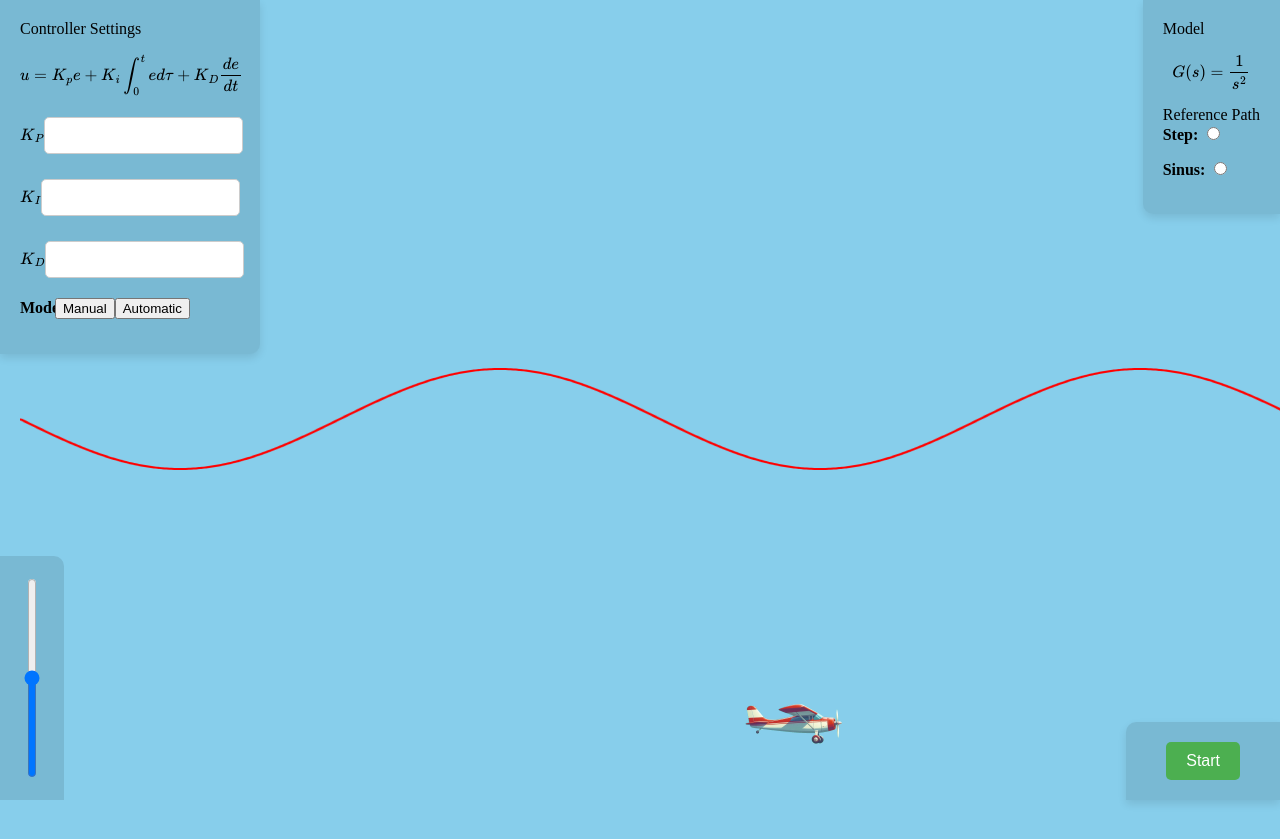
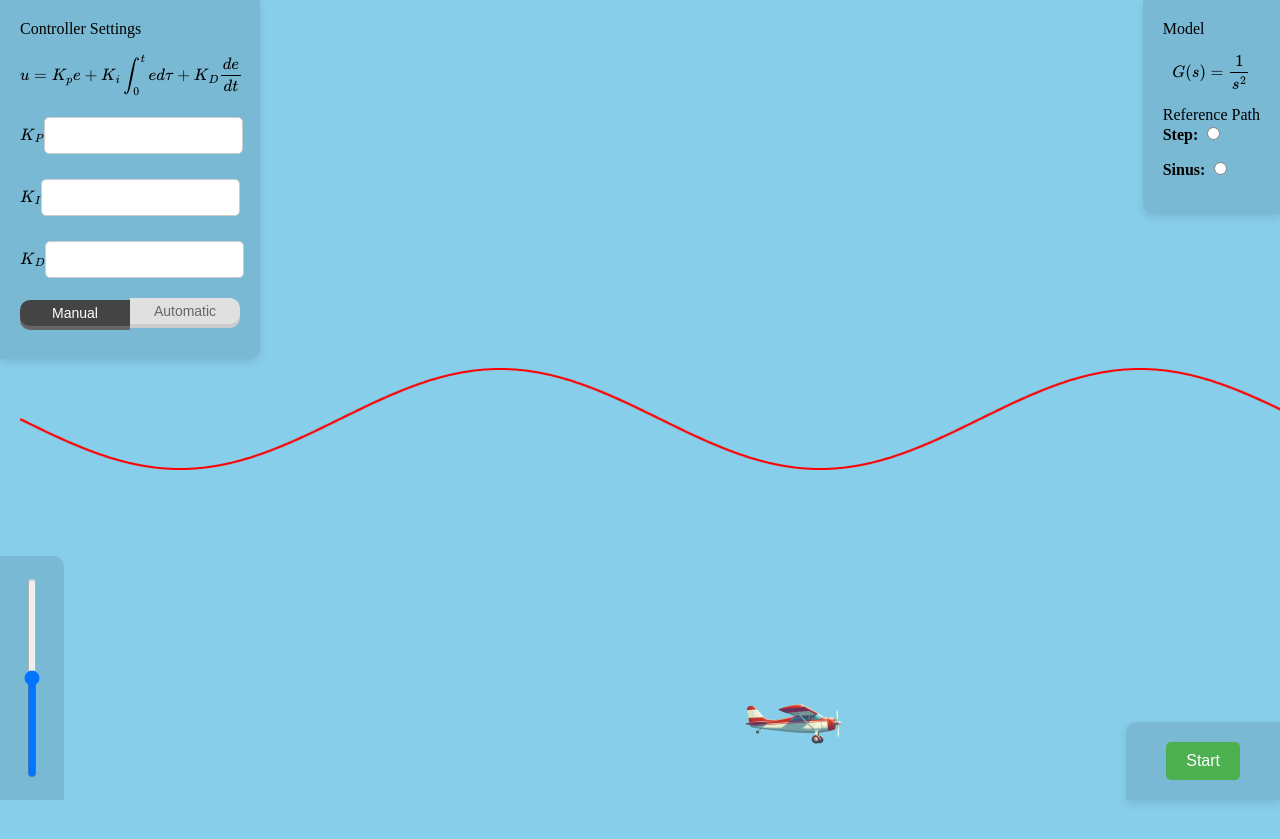
Before and after one commit to flashy85/AirplaneGame, a plain HTML site: page index.html in a window 1280 px wide. Both pictures are taken after a click on the button "Manual". Shown: the top 839 px of the page. Drawn offline with nearby package versions, Linux system fonts and the light colour scheme.

Commit message:
Added simple design for switches as well as JS function for change

```diff
--- a/index.html
+++ b/index.html
@@ -28,9 +28,8 @@
             <input type="number" id="D_ctrl" name="D_ctrl">
         </div>
         <div class="input_group">
-            <label for="mode">Mode</label>
-            <button id="manual_btn">Manual</button>
-            <button id="auto_btn">Automatic</button>
+            <button id="manual_btn" class="button_switch active">Manual</button>
+            <button id="auto_btn" class="button_switch">Automatic</button>
         </div>
     </div>
     <div class="ReferencePath">
--- a/script.js
+++ b/script.js
@@ -143,11 +143,24 @@ document.addEventListener('DOMContentLoaded', (event) => {
     // Function to set the mode
     function setMode(mode) {
         currentMode = mode;
+        if ('manual' == currentMode) {
+            manualBtn.classList.add('active');
+            autoBtn.classList.remove('active');
+        } else {
+            manualBtn.classList.remove('active');
+            autoBtn.classList.add('active');
+        }
     }
 
     // Event listener for the buttons
-    document.getElementById('manual_btn').addEventListener('click', () => setMode('manual'));
-    document.getElementById('auto_btn').addEventListener('click', () => setMode('auto'));
+    const manualBtn = document.getElementById('manual_btn');
+    const autoBtn = document.getElementById('auto_btn');
+
+    manualBtn.addEventListener('click', () => {
+        setMode('manual');
+    });
+
+    autoBtn.addEventListener('click', () => setMode('auto'));
 })
 
 function MainLoop() {
--- a/style.css
+++ b/style.css
@@ -176,3 +176,42 @@ h1 {
 .button-stop:hover {
     background-color: #e53935;
 }
+
+/* Button styling manual/auto */
+.button_switch {
+    flex: 1;
+    padding: 5px 20px;
+    border: none;
+    cursor: pointer;
+    font-size: 14px;
+    /* smooth transition */
+    transition: background-color 0.3s, color 0.3s, box-shadow 0.3s;
+    background-color: #b0b0b0;
+    color: #333;
+    /* 3D Schatteneffekt */
+    box-shadow: 0 4px #999;
+}
+
+.button_switch:not(.active) {
+    background-color: #e0e0e0;
+    color: #666;
+    box-shadow: 0 4px #ccc;
+}
+
+.button_switch.active {
+    background-color: #444;
+    color: white;
+    box-shadow: 0 4px #666;
+    transform: translateY(2px);
+}
+
+#manual_btn {
+    border-top-left-radius: 10px;
+    border-bottom-left-radius: 10px;
+}
+
+#auto_btn {
+    border-top-right-radius: 10px;
+    border-bottom-right-radius: 10px;
+    ;
+}
```
